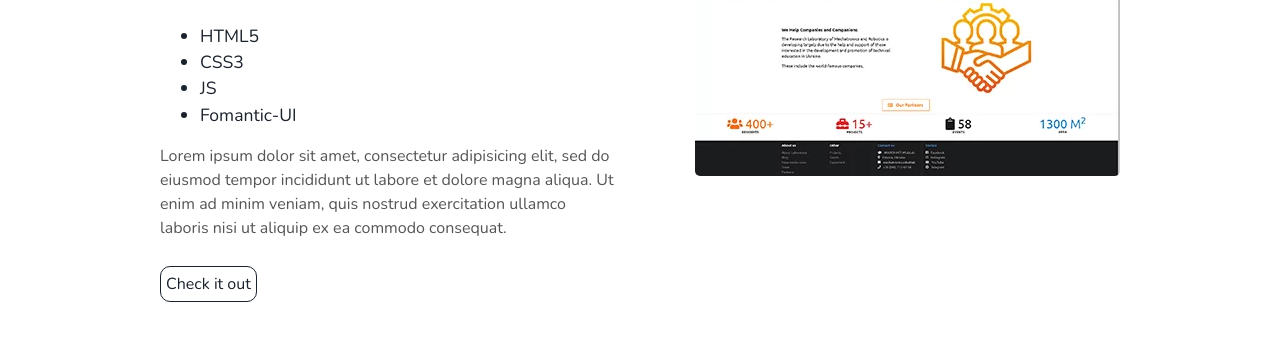
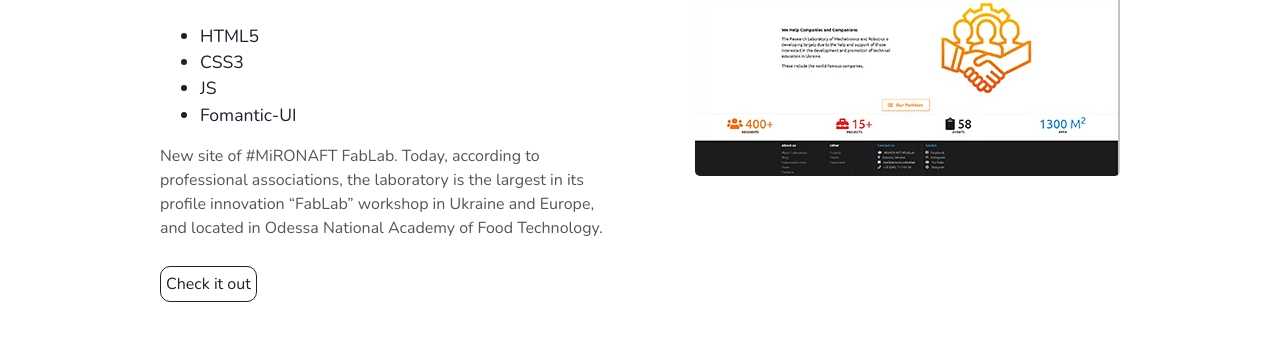
Before and after one commit to SiriusCrain/siriuscrain.github.io, a Jekyll site: the page built from index.html, in a window 1280 px wide. Shown: the part 1754-2093 px from the top of the page. Built offline with Jekyll 4.4.1, drawn with Linux system fonts in a browser that asks for light colours.

Commit message:
Changed description for "MiRONAFT 2.0 website" project

```diff
--- a/_includes/projects.html
+++ b/_includes/projects.html
@@ -14,7 +14,7 @@
       <li> JS</li>
       <li> Fomantic-UI</li>
     </ul>
-    <p>Lorem ipsum dolor sit amet, consectetur adipisicing elit, sed do eiusmod tempor incididunt ut labore et dolore magna aliqua. Ut enim ad minim veniam, quis nostrud exercitation ullamco laboris nisi ut aliquip ex ea commodo consequat.</p>
+    <p>New site of #MiRONAFT FabLab. Today, according to professional associations, the laboratory is the largest in its profile innovation “FabLab” workshop in Ukraine and Europe, and located in Odessa National Academy of Food Technology.</p>
     <a class="project-link" target="_blank" href="https://robot.onaft.edu.ua">Check it out</a>
   </div>
 </div>
```
